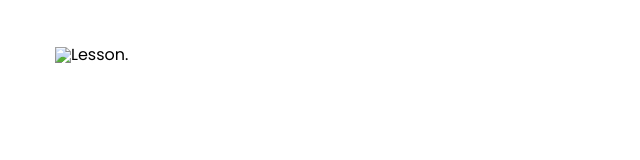
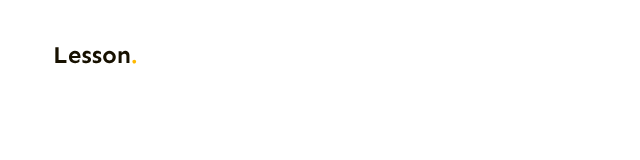
Before and after one commit to ductaihjhj/hocfigma, a plain HTML site: page index.html in a window 1280 px wide. Shown: the top 160 px of the page, 0-640 px from the left. Drawn offline with Linux system fonts and the light colour scheme; the site is published under a folder, as on GitHub Pages, so addresses that start at the root find nothing.

Commit message:
Update index.html

```diff
--- a/index.html
+++ b/index.html
@@ -15,7 +15,7 @@
         <div class="main-content">
             <div class="body">
                 <!-- logo -->
-                 <img src="/assets/img/logo.svg" alt="Lesson." class="logo">
+                 <img src="./assets/img/logo.svg" alt="Lesson." class="logo">
                  <!-- nav -->
                   <nav class="nav">
                     <ul>
```
